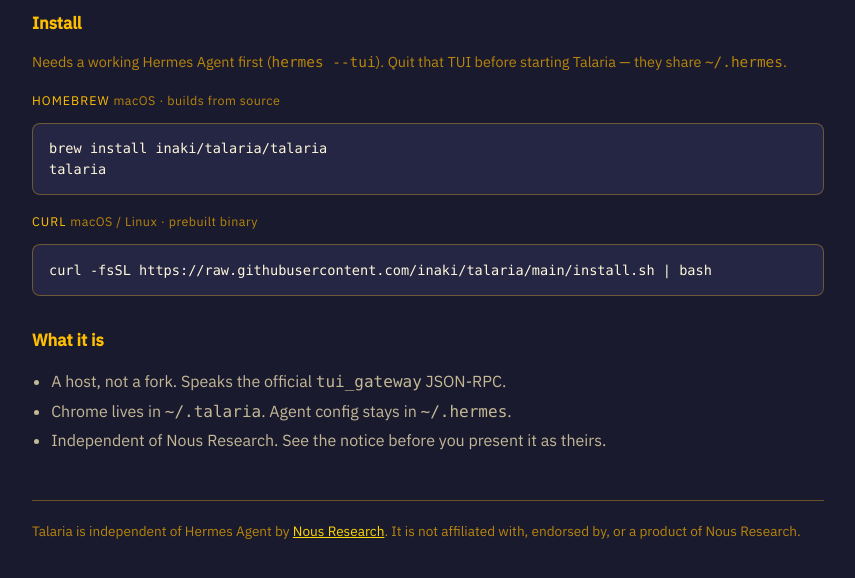
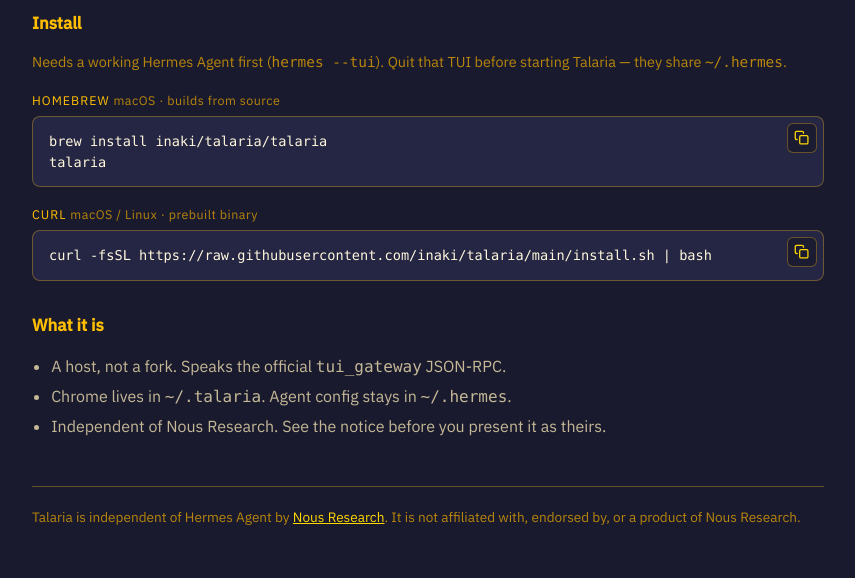
Before and after one commit to inaki/talaria, a plain HTML site: page site/index.html in a window 1280 px wide. Shown: the part 1038-1616 px from the top of the page, without its empty margins (212-1067 px from the left). Drawn offline with Linux system fonts and the light colour scheme.

Commit message:
feat: copy button on GitHub Pages install command blocks

```diff
--- a/site/index.html
+++ b/site/index.html
@@ -160,6 +160,34 @@
     pre, code {
       font-family: ui-monospace, SFMono-Regular, Menlo, Consolas, monospace;
     }
+    .code-block {
+      position: relative;
+    }
+    .code-block pre {
+      margin: 0;
+      padding-right: 2.6rem;
+    }
+    .copy {
+      position: absolute;
+      top: 0.45rem;
+      right: 0.45rem;
+      width: 1.85rem;
+      height: 1.85rem;
+      display: grid;
+      place-items: center;
+      padding: 0;
+      border: 1px solid var(--line);
+      border-radius: 6px;
+      background: #1a1a2ecc;
+      color: var(--gold);
+      cursor: pointer;
+    }
+    .copy:hover {
+      border-color: var(--gold);
+      background: #ffd70022;
+    }
+    .copy svg { width: 0.95rem; height: 0.95rem; display: block; }
+    .copy.copied { color: #4caf50; border-color: #4caf50; }
     pre {
       background: var(--surface);
       border: 1px solid var(--line);
@@ -225,10 +253,16 @@
     <h2>Install</h2>
     <p class="note">Needs a working Hermes Agent first (<code>hermes --tui</code>). Quit that TUI before starting Talaria — they share <code>~/.hermes</code>.</p>
     <p class="install-label">Homebrew <span>macOS · builds from source</span></p>
-    <pre><code>brew install inaki/talaria/talaria
+    <div class="code-block">
+      <pre><code>brew install inaki/talaria/talaria
 talaria</code></pre>
+      <button class="copy" type="button" aria-label="Copy Homebrew install command"></button>
+    </div>
     <p class="install-label">curl <span>macOS / Linux · prebuilt binary</span></p>
-    <pre><code>curl -fsSL https://raw.githubusercontent.com/inaki/talaria/main/install.sh | bash</code></pre>
+    <div class="code-block">
+      <pre><code>curl -fsSL https://raw.githubusercontent.com/inaki/talaria/main/install.sh | bash</code></pre>
+      <button class="copy" type="button" aria-label="Copy curl install command"></button>
+    </div>
 
     <h2>What it is</h2>
     <ul>
@@ -243,5 +277,26 @@ talaria</code></pre>
       It is not affiliated with, endorsed by, or a product of Nous Research.
     </footer>
   </main>
+  <script>
+    const clip = '<svg viewBox="0 0 24 24" fill="none" stroke="currentColor" stroke-width="2" stroke-linecap="round" stroke-linejoin="round" aria-hidden="true"><rect x="9" y="9" width="13" height="13" rx="2"/><path d="M5 15H4a2 2 0 0 1-2-2V4a2 2 0 0 1 2-2h9a2 2 0 0 1 2 2v1"/></svg>';
+    const check = '<svg viewBox="0 0 24 24" fill="none" stroke="currentColor" stroke-width="2" stroke-linecap="round" stroke-linejoin="round" aria-hidden="true"><path d="M20 6 9 17l-5-5"/></svg>';
+    document.querySelectorAll(".code-block").forEach((block) => {
+      const btn = block.querySelector(".copy");
+      const code = block.querySelector("pre");
+      if (!btn || !code) return;
+      btn.innerHTML = clip;
+      btn.addEventListener("click", async () => {
+        try {
+          await navigator.clipboard.writeText(code.innerText.trim());
+          btn.classList.add("copied");
+          btn.innerHTML = check;
+          setTimeout(() => {
+            btn.classList.remove("copied");
+            btn.innerHTML = clip;
+          }, 1400);
+        } catch (_) {}
+      });
+    });
+  </script>
 </body>
 </html>
```
